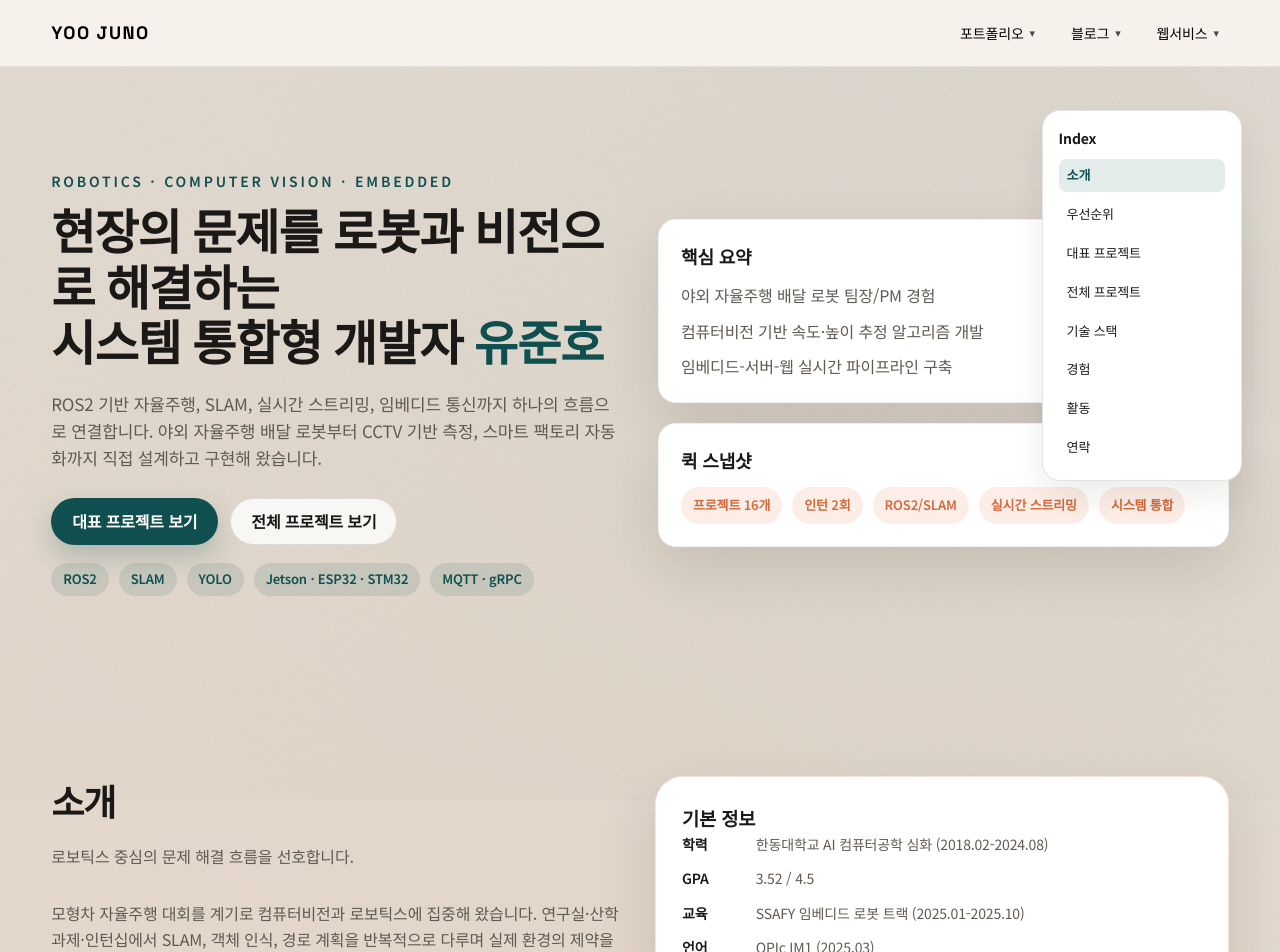
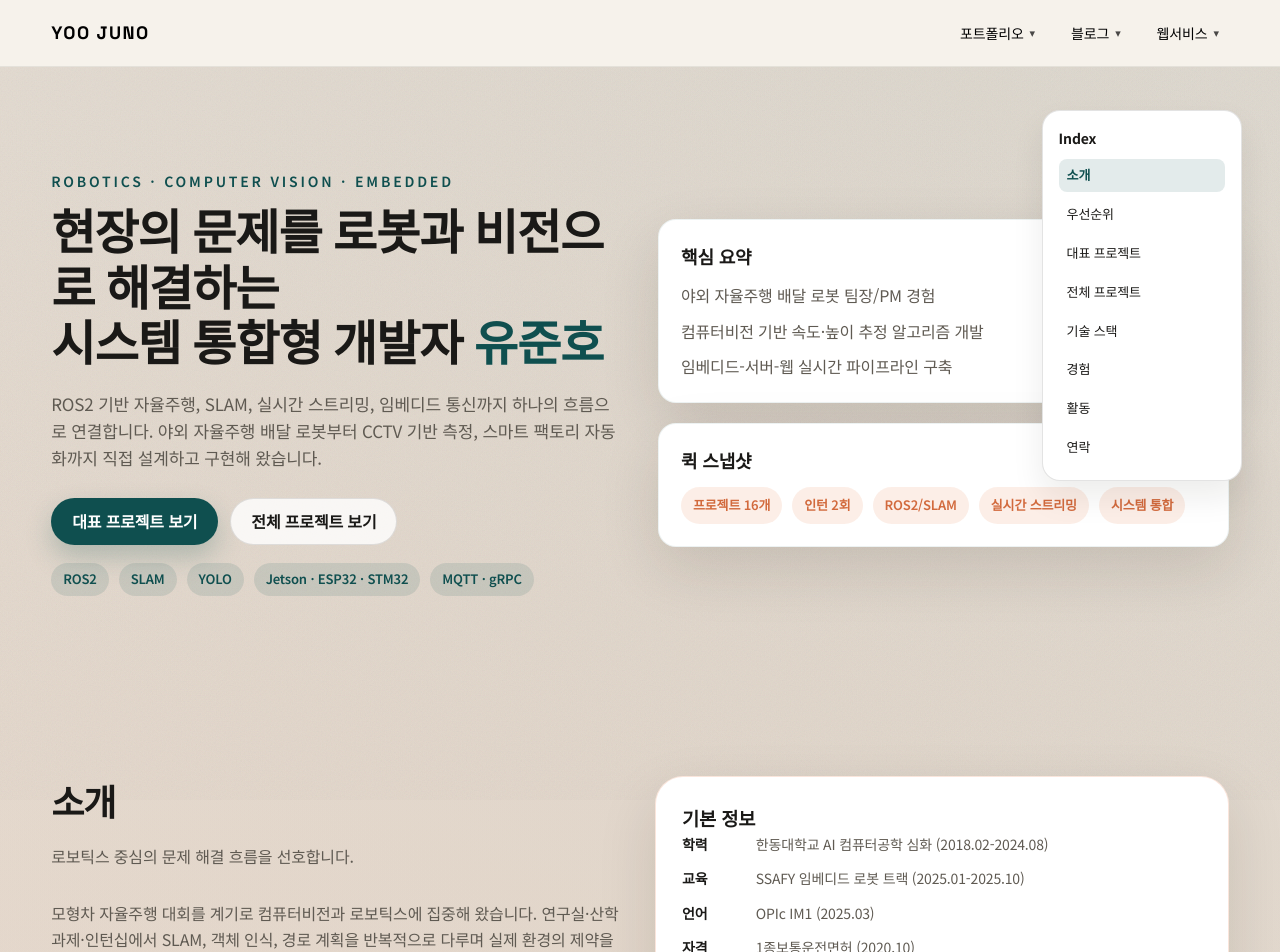
Before and after one commit to YooJuno/YooJuno.github.io, a React (Vite) app: page /portfolio in a window 1280 px wide. Shown: the top 952 px of the page. Built offline with nearby package versions, Linux system fonts and the light colour scheme.

Commit message:
edit: remove info

```diff
--- a/src/pages/Portfolio.jsx
+++ b/src/pages/Portfolio.jsx
@@ -256,7 +256,6 @@ function Portfolio() {
                       <h3>기본 정보</h3>
                       <ul className="info-list">
                         <li><span>학력</span> 한동대학교 AI 컴퓨터공학 심화 (2018.02-2024.08)</li>
-                        <li><span>GPA</span> 3.52 / 4.5</li>
                         <li><span>교육</span> SSAFY 임베디드 로봇 트랙 (2025.01-2025.10)</li>
                         <li><span>언어</span> OPIc IM1 (2025.03)</li>
                         <li><span>자격</span> 1종보통운전면허 (2020.10)</li>
```
